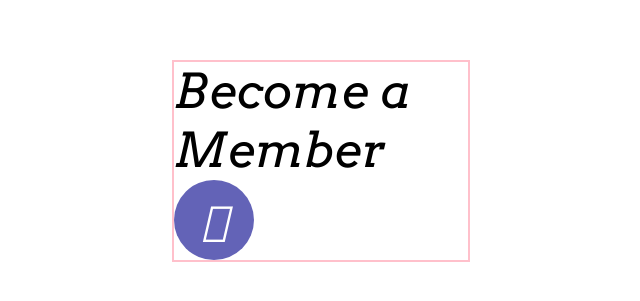
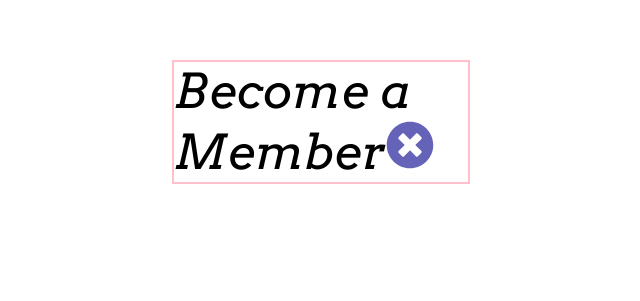
Before and after one commit to JuanTValdez/Living-in-the-Six, a React (Create React App) app: page / in a window 1280 px wide. Shown: the part 171-472 px from the top of the page, without its empty margins (319-959 px from the left). Built offline with nearby package versions, Linux system fonts and the light colour scheme.

Commit message:
finished style close btn in signup modal

```diff
--- a/src/components/SignUp.js
+++ b/src/components/SignUp.js
@@ -1,11 +1,14 @@
 import React from 'react';
 import '../styles/SignUp.css';
+import Close from '../images/times-circle-solid.svg';
 
 export default function SignUp() {
 	return (
 		<div className='sign-up-container'>
 			<div className='media-sign-up'>
-				<div className='member'>Become a Member<div className="close-btn"></div></div>
+				<div className='member'>
+					Become a Member<img className='close-btn' src={Close}></img>
+				</div>
 			</div>
 		</div>
 	);
--- a/src/styles/SignUp.css
+++ b/src/styles/SignUp.css
@@ -7,16 +7,8 @@
 }
 
 .close-btn {
-	text-align: center;
+	filter: invert(36%) sepia(76%) saturate(430%) hue-rotate(202deg)
+		brightness(96%) contrast(88%);
 
-	color: white;
-	height: 3rem;
 	width: 3rem;
-	padding: 1rem;
-	border-radius: 50%;
-	background-color: var(--iris);
 }
-.close-btn:after {
-	content: '\f057';
-	color: white;
-}
```
Also changed, not shown: src/images/times-circle-solid.svg (added).
